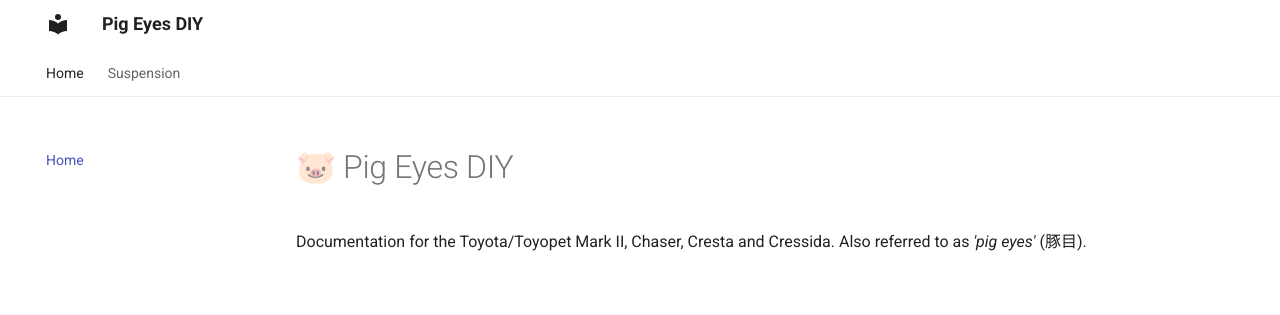
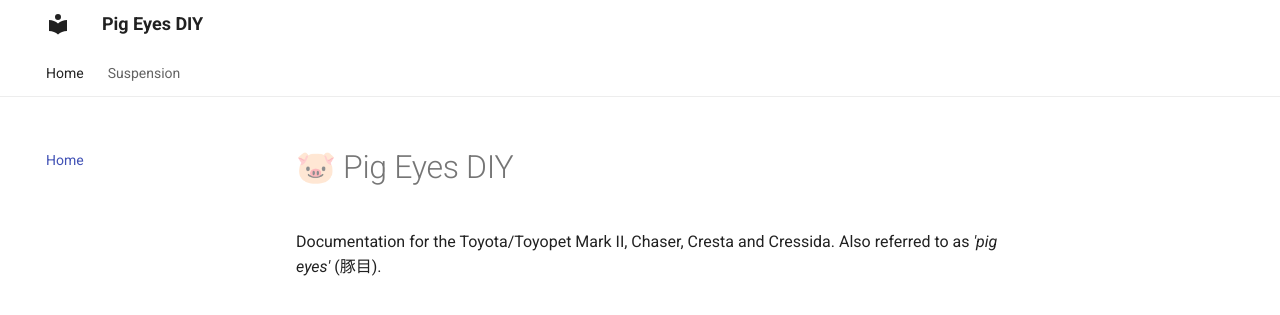
Before and after one commit to ocampco/pig-eyes-diy, an MkDocs documentation site: the page built from docs/index.md, in a window 1280 px wide. Shown: the top 315 px of the page. Built offline with MkDocs 1.6.1 and Material for MkDocs 9.7.7, drawn with Linux system fonts in a browser that asks for light colours.

Commit message:
Limit content width

```diff
--- a/docs/stylesheets/extra.css
+++ b/docs/stylesheets/extra.css
@@ -19,6 +19,10 @@
 }
 
 /* mkdocs-material */
+.md-content {
+  max-width: 768px;
+}
+
 footer {
   display: none;
 }
```
